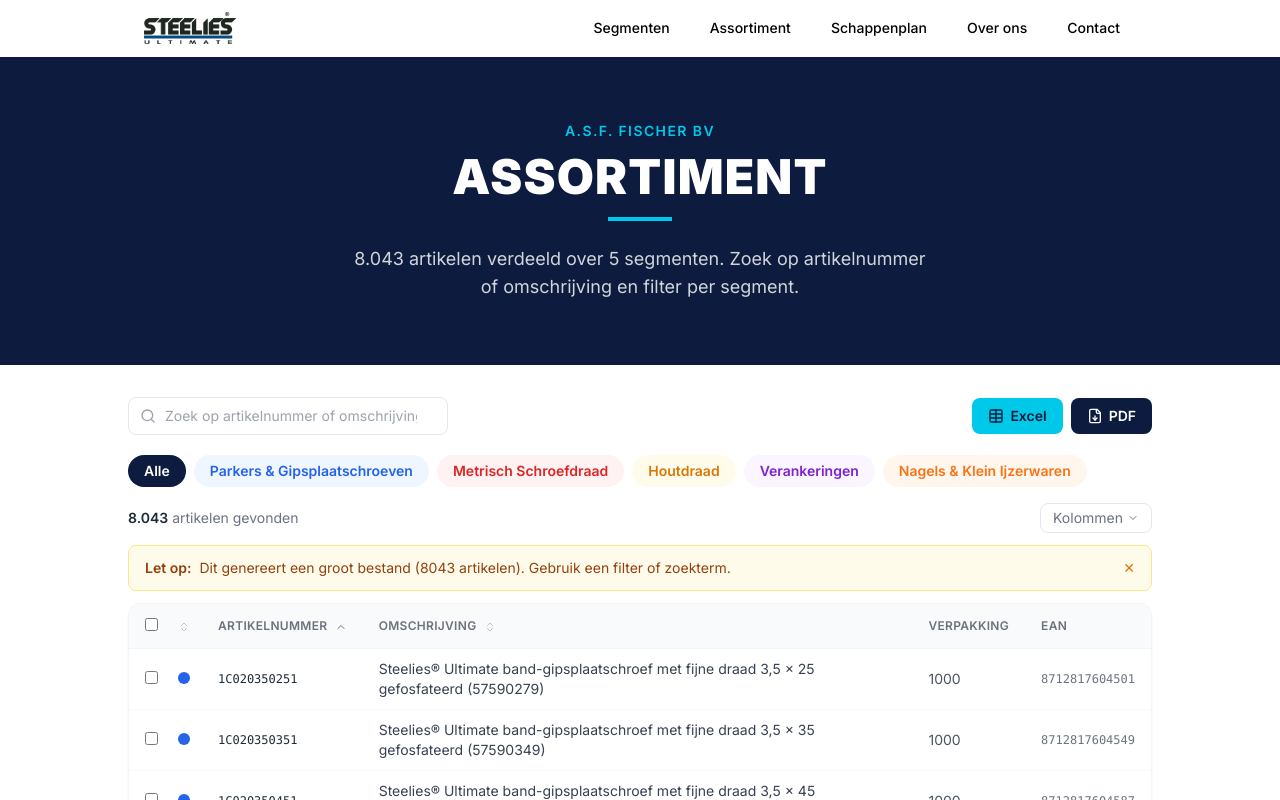
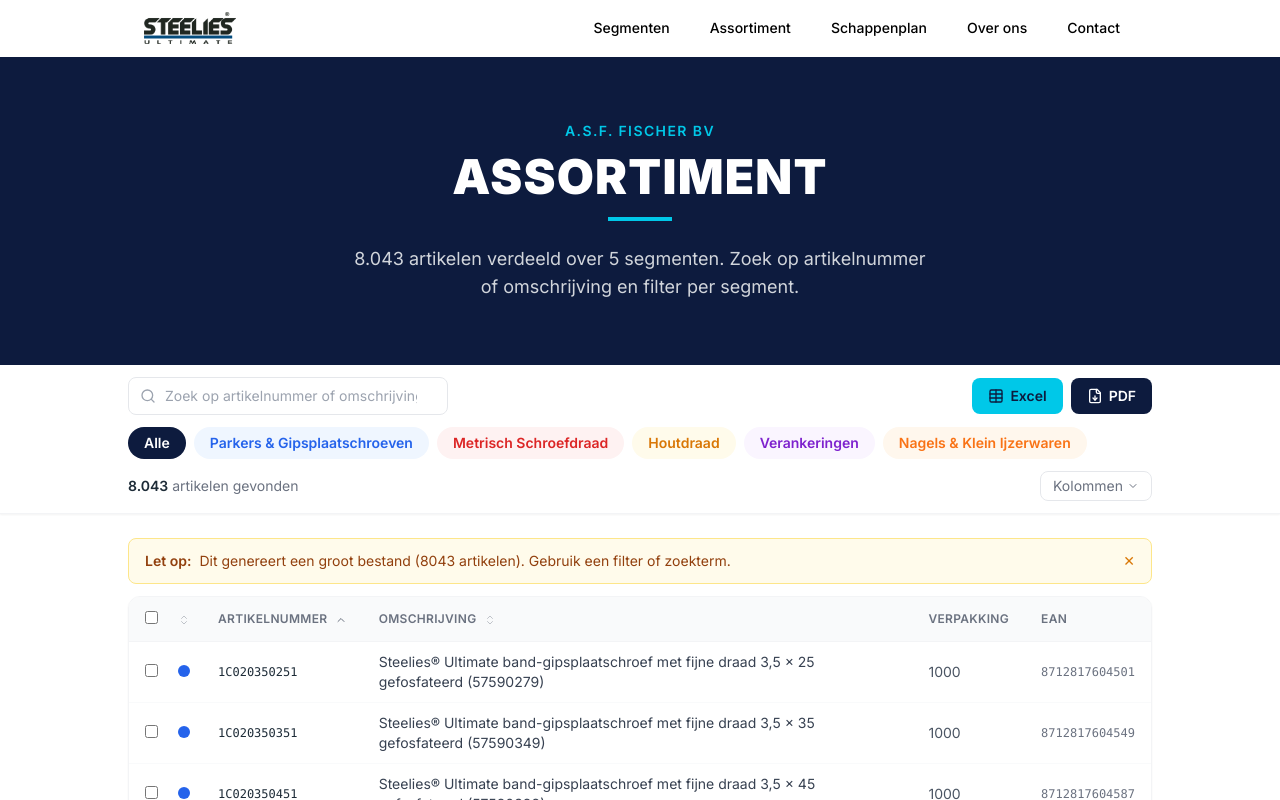
Before and after one commit to Jopsternll/steelies-ultimate, a Next.js app: page /assortiment in a window 1280 px wide. Both pictures are taken after a click on the button "PDF". Shown: the top 800 px of the page. Built offline with nearby package versions, Linux system fonts and the light colour scheme.

Commit message:
Make assortiment toolbar sticky below nav header on scroll
Extract search, segment tabs, meta row and favorites bar into a sticky
bar (top-14, z-40) with backdrop-blur so it stays visible while scrolling
through the product table.

Co-Authored-By: Claude Sonnet 4.6 <noreply@anthropic.com>

```diff
--- a/components/AssortimentTable.tsx
+++ b/components/AssortimentTable.tsx
@@ -258,11 +258,14 @@ export default function AssortimentTable({ products }: { products: Product[] })
   const totalCols = 2 + 1 + 1 + (showVerpakking ? 1 : 0) + (showEAN ? 1 : 0) // checkbox + segment + art + omschr + ...
 
   return (
-    <section className="bg-white py-8 px-4 sm:px-6">
-      <div className="max-w-5xl mx-auto">
+    <section className="bg-white">
 
-        {/* Toolbar */}
-        <div className="flex flex-col sm:flex-row items-start sm:items-center justify-between gap-3 mb-5">
+      {/* ── Sticky controls bar ── */}
+      <div className="sticky top-14 z-40 bg-white/95 supports-[backdrop-filter]:bg-white/80 backdrop-blur-lg border-b border-gray-100 shadow-sm px-4 sm:px-6 py-3">
+        <div className="max-w-5xl mx-auto space-y-3">
+
+          {/* Search + export */}
+          <div className="flex flex-col sm:flex-row items-start sm:items-center justify-between gap-3">
             <div className="relative w-full sm:w-80">
               <Search className="absolute left-3 top-1/2 -translate-y-1/2 w-4 h-4 text-gray-400" />
               <input
@@ -284,7 +287,7 @@ export default function AssortimentTable({ products }: { products: Product[] })
           </div>
 
           {/* Segment tabs */}
-        <div className="flex flex-wrap gap-2 mb-4">
+          <div className="flex flex-wrap gap-2">
             <button
               onClick={() => setActiveSegment('alle')}
               className={`px-4 py-1.5 rounded-full text-sm font-semibold transition-colors duration-200 ${activeSegment === 'alle' ? 'bg-steelies-navy text-white' : 'bg-gray-100 text-gray-600 hover:bg-gray-200'}`}
@@ -303,7 +306,7 @@ export default function AssortimentTable({ products }: { products: Product[] })
           </div>
 
           {/* Meta row */}
-        <div className="flex items-center justify-between text-sm text-gray-500 mb-3">
+          <div className="flex items-center justify-between text-sm text-gray-500">
             <span>
               <span className="font-semibold text-steelies-dark">{sortedProducts.length.toLocaleString('nl-NL')}</span> artikelen gevonden
             </span>
@@ -326,18 +329,9 @@ export default function AssortimentTable({ products }: { products: Product[] })
             </div>
           </div>
 
-        {/* Export warning */}
-        {exportWarning && (
-          <div className="mb-3 px-4 py-3 bg-amber-50 border border-amber-200 rounded-lg text-sm text-amber-800 flex items-start gap-2">
-            <span className="font-semibold shrink-0">Let op:</span>
-            <span>{exportWarning}</span>
-            <button onClick={() => setExportWarning('')} className="ml-auto shrink-0 text-amber-600 hover:text-amber-900">✕</button>
-          </div>
-        )}
-
           {/* Favourites bar */}
           {favorites.size > 0 && (
-          <div className="mb-3 px-4 py-3 bg-steelies-navy rounded-xl flex flex-col sm:flex-row items-start sm:items-center gap-3">
+            <div className="px-4 py-2.5 bg-steelies-navy rounded-xl flex flex-col sm:flex-row items-start sm:items-center gap-3">
               <span className="flex items-center gap-2 text-white text-sm font-semibold">
                 <Star className="w-4 h-4 fill-[#00C8E8] text-[#00C8E8]" />
                 {favorites.size} artikel{favorites.size !== 1 ? 'en' : ''} geselecteerd
@@ -353,6 +347,22 @@ export default function AssortimentTable({ products }: { products: Product[] })
                   <Trash2 className="w-3.5 h-3.5" /> Wis selectie
                 </button>
               </div>
+            </div>
+          )}
+
+        </div>
+      </div>
+
+      {/* ── Table + pagination ── */}
+      <div className="px-4 sm:px-6 py-6">
+        <div className="max-w-5xl mx-auto">
+
+        {/* Export warning */}
+        {exportWarning && (
+          <div className="mb-3 px-4 py-3 bg-amber-50 border border-amber-200 rounded-lg text-sm text-amber-800 flex items-start gap-2">
+            <span className="font-semibold shrink-0">Let op:</span>
+            <span>{exportWarning}</span>
+            <button onClick={() => setExportWarning('')} className="ml-auto shrink-0 text-amber-600 hover:text-amber-900">✕</button>
           </div>
         )}
 
@@ -453,6 +463,7 @@ export default function AssortimentTable({ products }: { products: Product[] })
         </div>
 
         </div>
+      </div>
     </section>
   )
 }
```
Lines whose indentation alone changed are shown as unchanged.
